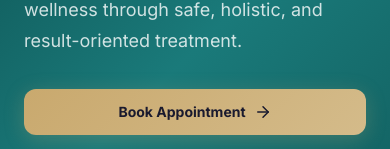
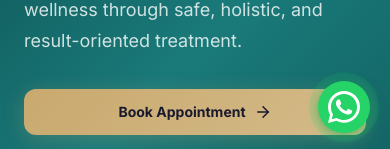
Before and after one commit to devbawari/drskbhatt, a Next.js app: page / in a window 390 px wide. Shown: the part 691-840 px from the top of the page. Built offline with nearby package versions, Linux system fonts and the light colour scheme; no server answers; a web font is replaced by a local one.

Commit message:
added whatsapp

```diff
--- a/src/app/page.tsx
+++ b/src/app/page.tsx
@@ -7,6 +7,7 @@ import Services from '@/components/landing/Services';
 import Testimonials from '@/components/landing/Testimonials';
 import Contact from '@/components/landing/Contact';
 import Footer from '@/components/landing/Footer';
+import WhatsAppFloat from '@/components/landing/WhatsAppFloat';
 
 export const metadata: Metadata = {
   title: 'Homeopathic Treatment for Chronic Illnesses in Lucknow | Vardaan Clinic',
@@ -39,6 +40,7 @@ export default function Home() {
         <Contact />
       </main>
       <Footer />
+      <WhatsAppFloat />
     </>
   );
 }
--- a/src/components/landing/Contact.tsx
+++ b/src/components/landing/Contact.tsx
@@ -55,8 +55,19 @@ export default function Contact() {
               </div>
               <div className="contact-info-text">
                 <h3>Phone</h3>
-                <p><a href="tel:+919876543210">+91 8808080088</a></p>
+                <p><a href="tel:+918808080088">+91 8808080088</a></p>
                 <p>Mon-Sat, 10:00 AM - 6:00 PM</p>
+              </div>
+            </div>
+
+            <div className="contact-info-card" style={{ borderColor: '#25D366' }}>
+              <div className="contact-info-icon" style={{ backgroundColor: '#25D366', color: 'white' }}>
+                <svg width={22} height={22} viewBox="0 0 24 24" fill="currentColor"><path d="M11.999 0C5.373 0 0 5.373 0 12c0 2.123.553 4.118 1.54 5.864L.033 24l6.305-1.636c1.688.92 3.614 1.444 5.661 1.444 6.626 0 11.999-5.373 11.999-12S18.625 0 11.999 0zm0 21.808c-1.84 0-3.581-.486-5.109-1.343l-.367-.206-3.793.985 1.012-3.682-.225-.371A9.74 9.74 0 0 1 2.191 12c0-5.412 4.405-9.808 9.808-9.808 5.403 0 9.808 4.396 9.808 9.808 0 5.412-4.405 9.808-9.808 9.808zm5.465-7.382c-.3-.15-1.774-.875-2.049-.975-.275-.1-.475-.15-.675.15-.2.3-.775.975-.95 1.175-.175.2-.35.225-.65.075-.3-.15-1.265-.465-2.409-1.485-.89-.795-1.49-1.775-1.665-2.075-.175-.3-.018-.462.132-.612.135-.135.3-.35.45-.525.15-.175.2-.3.3-.5.1-.2.05-.375-.025-.525-.075-.15-.675-1.625-.925-2.225-.244-.587-.492-.51-.675-.52-.175-.01-.375-.01-.575-.01-.2 0-.525.075-.8.375-.275.3-1.05 1.025-1.05 2.5 0 1.475 1.075 2.9 1.225 3.1.15.2 2.116 3.23 5.128 4.532.717.31 1.277.495 1.715.634.72.23 1.375.198 1.892.12.578-.088 1.774-.725 2.024-1.425.25-.7.25-1.3.175-1.425-.075-.125-.275-.2-.575-.35z"/></svg>
+              </div>
+              <div className="contact-info-text">
+                <h3>WhatsApp</h3>
+                <p><a href="https://wa.me/918808080088?text=Hello%20Dr.%20SK%20Bhatt,%20I%20would%20like%20to%20inquire%20about%20a%20homeopathic%20consultation." target="_blank" rel="noopener noreferrer" style={{ color: '#25D366', fontWeight: 600 }}>Chat on WhatsApp</a></p>
+                <p>Direct message +91 8808080088</p>
               </div>
             </div>
 
--- /dev/null
+++ b/src/components/landing/WhatsAppFloat.css
@@ -0,0 +1,90 @@
+.whatsapp-float {
+  position: fixed;
+  bottom: 30px;
+  right: 30px;
+  z-index: 1000;
+  display: flex;
+  align-items: center;
+  justify-content: center;
+  text-decoration: none;
+}
+
+.whatsapp-icon-wrapper {
+  width: 60px;
+  height: 60px;
+  background-color: #25D366;
+  color: #ffffff;
+  border-radius: 50%;
+  display: flex;
+  align-items: center;
+  justify-content: center;
+  box-shadow: 0 4px 14px rgba(37, 211, 102, 0.4), 0 2px 6px rgba(0, 0, 0, 0.15);
+  transition: all 0.3s cubic-bezier(0.175, 0.885, 0.32, 1.275);
+  position: relative;
+  z-index: 2;
+}
+
+.whatsapp-float:hover .whatsapp-icon-wrapper {
+  transform: scale(1.1);
+  background-color: #20BA5A;
+  box-shadow: 0 6px 20px rgba(37, 211, 102, 0.6), 0 3px 8px rgba(0, 0, 0, 0.2);
+}
+
+.whatsapp-tooltip {
+  position: absolute;
+  right: 75px;
+  background-color: #1E293B;
+  color: #ffffff;
+  padding: 8px 16px;
+  border-radius: 20px;
+  font-size: 14px;
+  font-weight: 600;
+  white-space: nowrap;
+  box-shadow: 0 4px 12px rgba(0, 0, 0, 0.15);
+  opacity: 0;
+  visibility: hidden;
+  transform: translateX(10px);
+  transition: all 0.3s ease;
+  pointer-events: none;
+}
+
+.whatsapp-float:hover .whatsapp-tooltip {
+  opacity: 1;
+  visibility: visible;
+  transform: translateX(0);
+}
+
+.whatsapp-pulse {
+  position: absolute;
+  width: 60px;
+  height: 60px;
+  background-color: rgba(37, 211, 102, 0.4);
+  border-radius: 50%;
+  z-index: 1;
+  animation: whatsapp-pulsate 2s infinite ease-out;
+}
+
+@keyframes whatsapp-pulsate {
+  0% {
+    transform: scale(1);
+    opacity: 0.8;
+  }
+  100% {
+    transform: scale(1.6);
+    opacity: 0;
+  }
+}
+
+@media (max-width: 768px) {
+  .whatsapp-float {
+    bottom: 20px;
+    right: 20px;
+  }
+  .whatsapp-icon-wrapper, .whatsapp-pulse {
+    width: 52px;
+    height: 52px;
+  }
+  .whatsapp-tooltip {
+    display: none; /* Hide tooltip on mobile to avoid screen crowding */
+  }
+}
--- /dev/null
+++ b/src/components/landing/WhatsAppFloat.tsx
@@ -0,0 +1,32 @@
+'use client';
+
+import React from 'react';
+import './WhatsAppFloat.css';
+
+export const WhatsAppIcon = ({ size = 28 }: { size?: number }) => (
+  <svg width={size} height={size} viewBox="0 0 24 24" fill="currentColor">
+    <path d="M11.999 0C5.373 0 0 5.373 0 12c0 2.123.553 4.118 1.54 5.864L.033 24l6.305-1.636c1.688.92 3.614 1.444 5.661 1.444 6.626 0 11.999-5.373 11.999-12S18.625 0 11.999 0zm0 21.808c-1.84 0-3.581-.486-5.109-1.343l-.367-.206-3.793.985 1.012-3.682-.225-.371A9.74 9.74 0 0 1 2.191 12c0-5.412 4.405-9.808 9.808-9.808 5.403 0 9.808 4.396 9.808 9.808 0 5.412-4.405 9.808-9.808 9.808zm5.465-7.382c-.3-.15-1.774-.875-2.049-.975-.275-.1-.475-.15-.675.15-.2.3-.775.975-.95 1.175-.175.2-.35.225-.65.075-.3-.15-1.265-.465-2.409-1.485-.89-.795-1.49-1.775-1.665-2.075-.175-.3-.018-.462.132-.612.135-.135.3-.35.45-.525.15-.175.2-.3.3-.5.1-.2.05-.375-.025-.525-.075-.15-.675-1.625-.925-2.225-.244-.587-.492-.51-.675-.52-.175-.01-.375-.01-.575-.01-.2 0-.525.075-.8.375-.275.3-1.05 1.025-1.05 2.5 0 1.475 1.075 2.9 1.225 3.1.15.2 2.116 3.23 5.128 4.532.717.31 1.277.495 1.715.634.72.23 1.375.198 1.892.12.578-.088 1.774-.725 2.024-1.425.25-.7.25-1.3.175-1.425-.075-.125-.275-.2-.575-.35z"/>
+  </svg>
+);
+
+export default function WhatsAppFloat() {
+  const whatsappNumber = "918808080088"; // +91 8808080088
+  const defaultMessage = "Hello Dr. SK Bhatt, I would like to inquire about a homeopathic consultation.";
+  const whatsappUrl = `https://wa.me/${whatsappNumber}?text=${encodeURIComponent(defaultMessage)}`;
+
+  return (
+    <a
+      href={whatsappUrl}
+      target="_blank"
+      rel="noopener noreferrer"
+      className="whatsapp-float"
+      aria-label="Chat on WhatsApp with Dr. SK Bhatt"
+    >
+      <div className="whatsapp-tooltip">Chat with Doctor</div>
+      <div className="whatsapp-icon-wrapper">
+        <WhatsAppIcon size={32} />
+      </div>
+      <span className="whatsapp-pulse"></span>
+    </a>
+  );
+}
```
